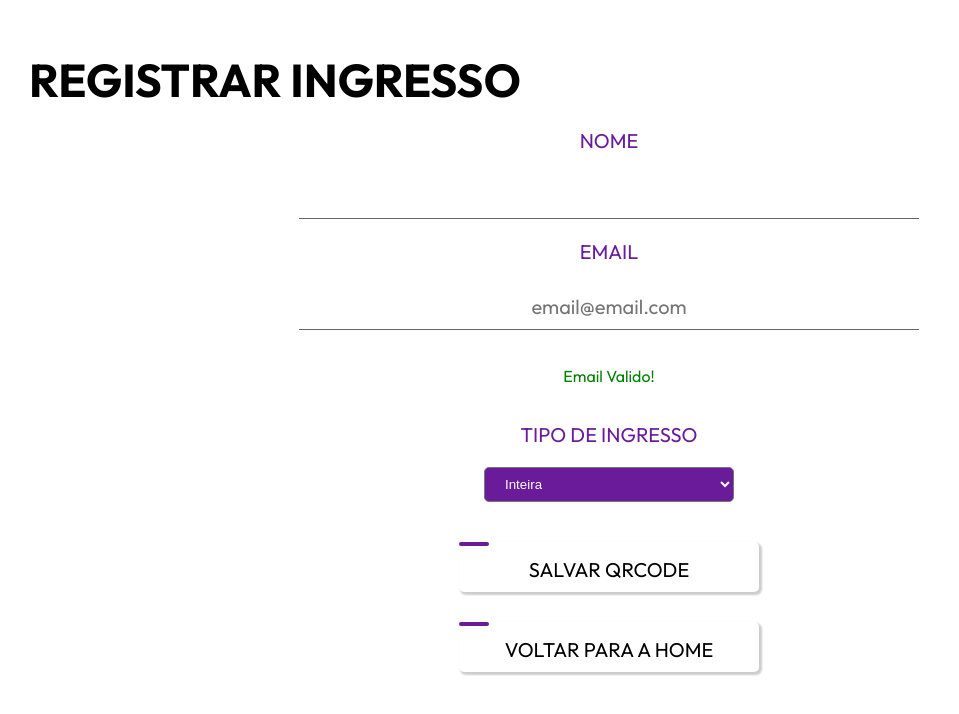
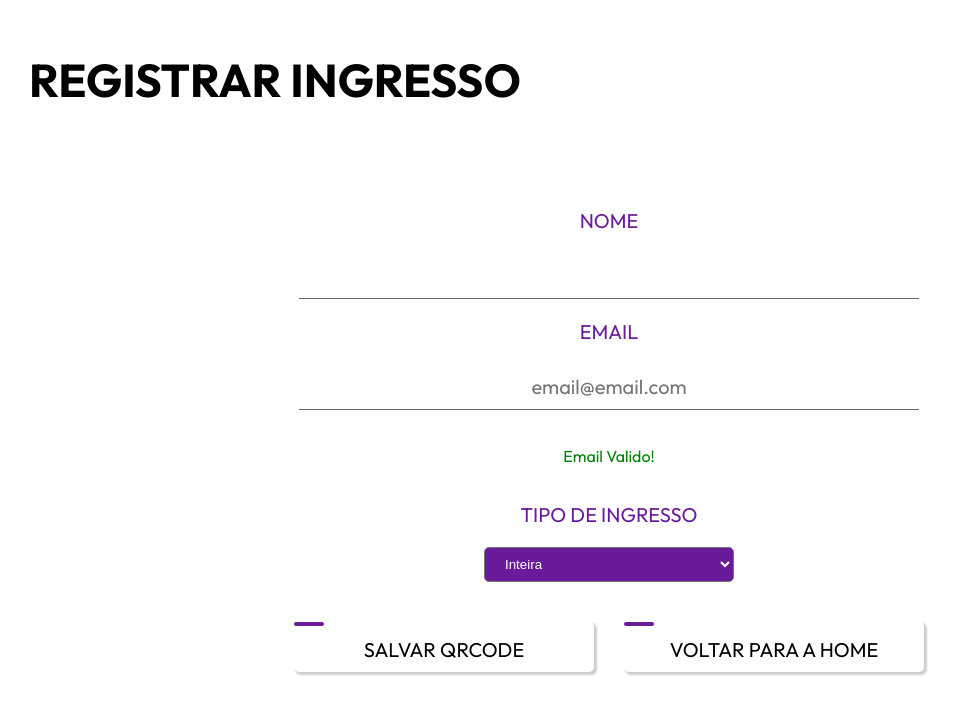
Before and after one commit to ericrodrigues00/qrcodegen, a React (Create React App) app: page /registrar in a window 1280 px wide. Shown: the top 714 px of the page, without its empty margins (31-990 px from the left). Built offline with nearby package versions, Linux system fonts and the light colour scheme.

Commit message:
Alterações de Estilo

```diff
--- a/src/components/RegistrarIngresso.js
+++ b/src/components/RegistrarIngresso.js
@@ -20,7 +20,7 @@ const TitleContainer = styled.div`
   display: flex;
   flex-direction: column;
   align-items: flex-start; /* Alinhar o texto à esquerda */
-  margin: 20px 20px 60px 60px;
+  margin: 20px 20px 80px 60px;
   @media (max-width: 768px) {
     align-items: center;
     margin: 0px;
@@ -44,7 +44,7 @@ const FormContainer = styled.div`
   align-items: center;
   gap: 20px;
   font-family: "Outfit";
-  padding: 0px 30px;
+  padding: 20px 30px;
   max-width: 1000px;
   width: 100%;
   height: 50%;
@@ -120,7 +120,7 @@ const Input = styled.input`
 `;
 const ButtonContainer = styled.div`
   display: flex;
-  flex-direction: column;
+  flex-direction: row;
   align-items: center;
   justify-content: center; /* Centralize horizontalmente */
   gap: 30px;
```
